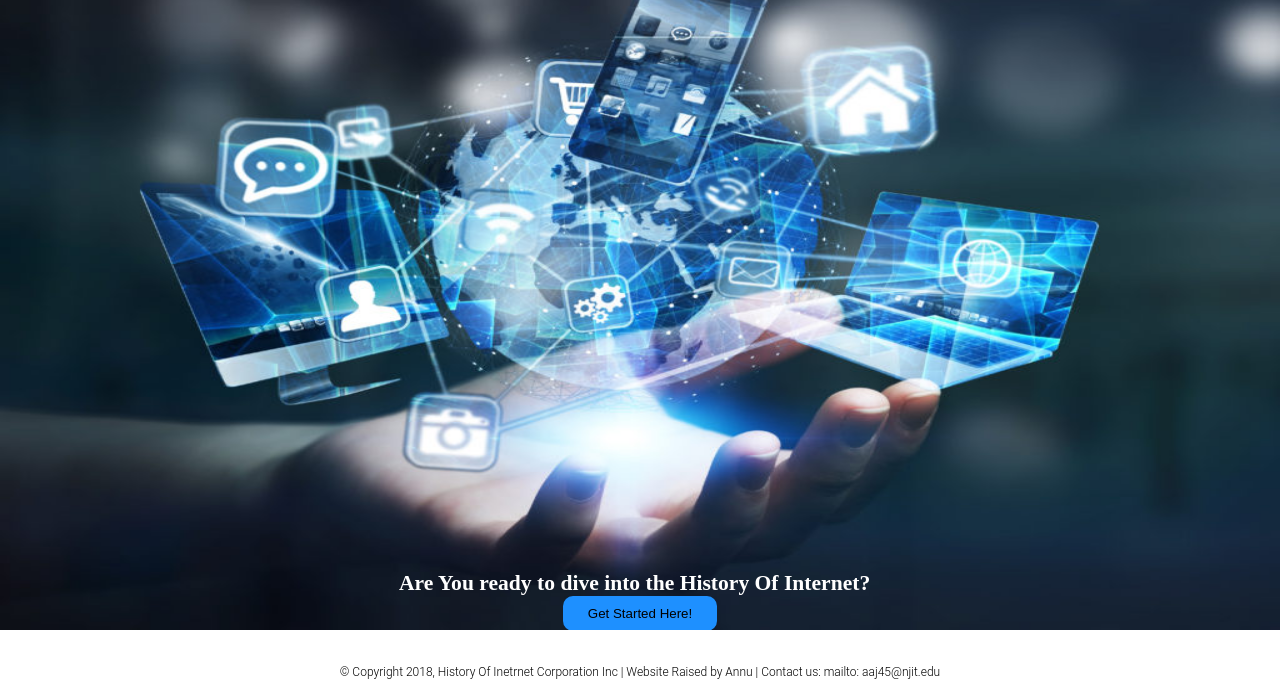
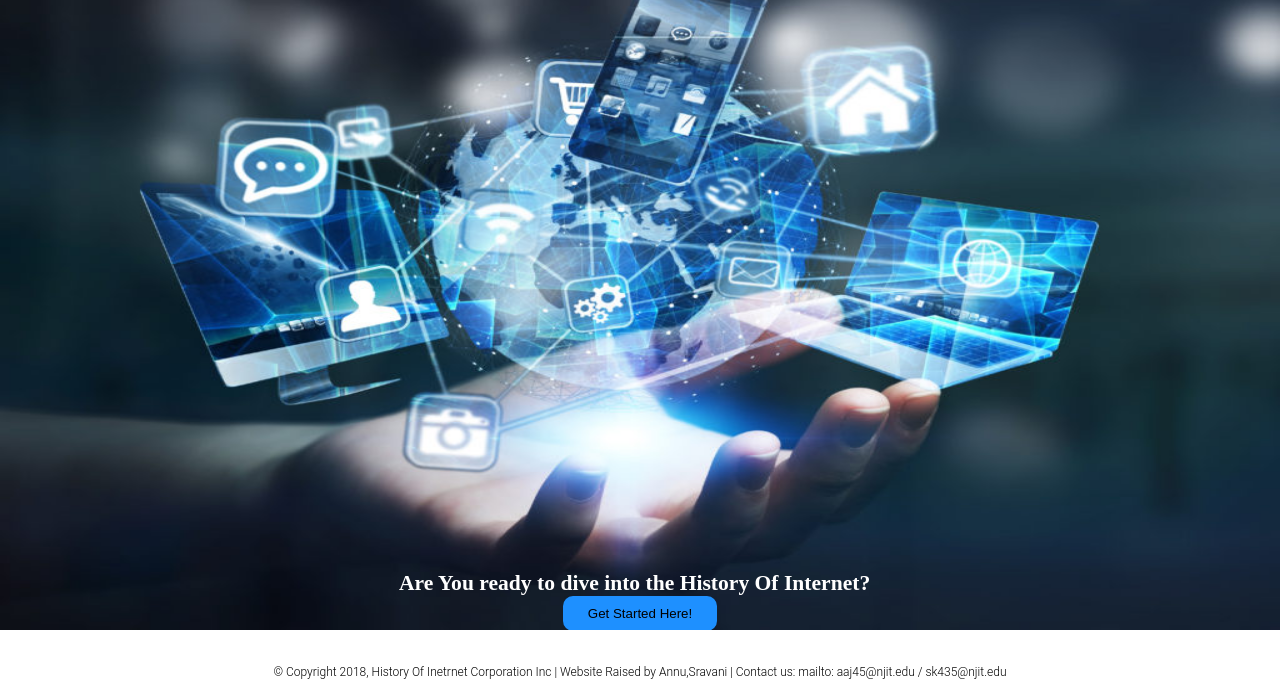
Before and after one commit to sravani2772/historyOfInternet-1, a plain HTML site: page public_html/index.html in a window 1280 px wide. Shown: the part 119-800 px from the top of the page. Drawn offline with Linux system fonts and the light colour scheme.

Commit message:
Update index.html

```diff
--- a/public_html/index.html
+++ b/public_html/index.html
@@ -54,7 +54,7 @@
 <div id="footer">
     <footer> <small><p>&copy; Copyright 2018, History Of Inetrnet Corporation Inc |
 
-        Website Raised by Annu | Contact us: mailto: aaj45@njit.edu</p></small> </footer>
+        Website Raised by Annu,Sravani | Contact us: mailto: aaj45@njit.edu / sk435@njit.edu </p></small> </footer>
 </div>
 
 
```
